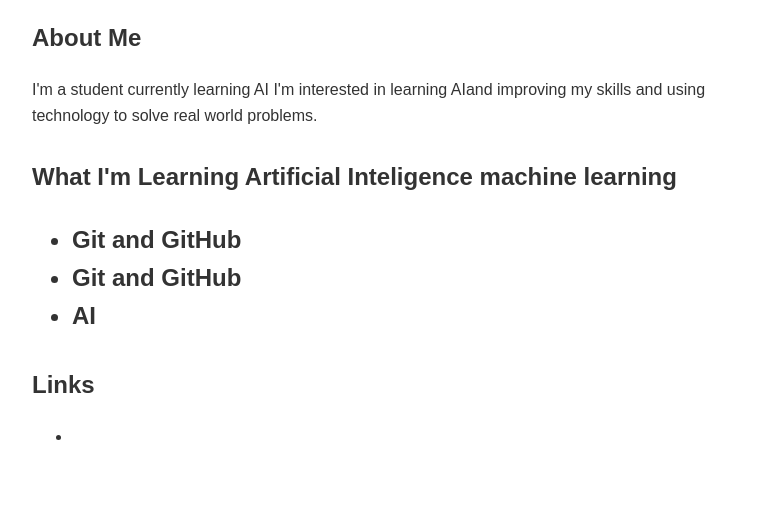
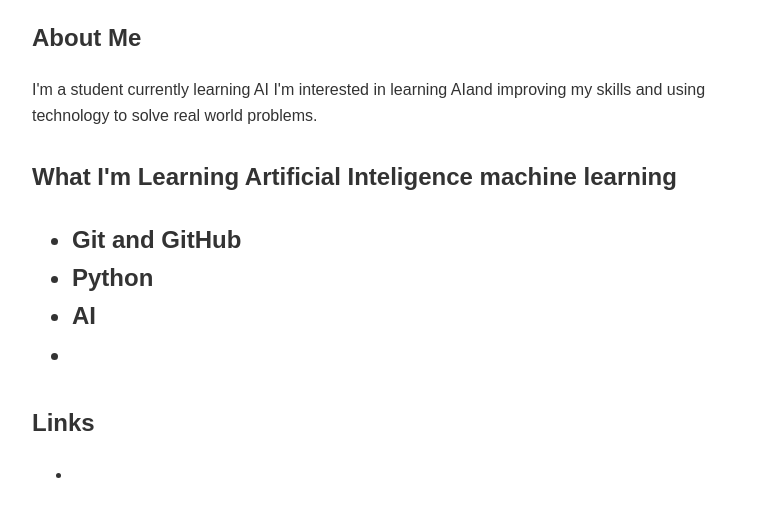
Before and after one commit to sueodi/sueodi.github.io, a plain HTML site: page index.html in a window 1280 px wide. Shown: the part 116-632 px from the top of the page, without its empty margins (258-1021 px from the left). Drawn offline with Linux system fonts and the light colour scheme.

Commit message:
Update index.html

```diff
--- a/index.html
+++ b/index.html
@@ -37,10 +37,11 @@
         <h2>What I'm Learning Artificial Inteligence machine learning
         <ul>
             <li>Git and GitHub</li>
-            <li>Git and GitHub</li>
+            <li>Python</li>
             <li>AI</li>
+           <li></li>
         </ul>
-    </div>
+  </div>
 
     <div class="section">
         <h2>Links</h2>
```
